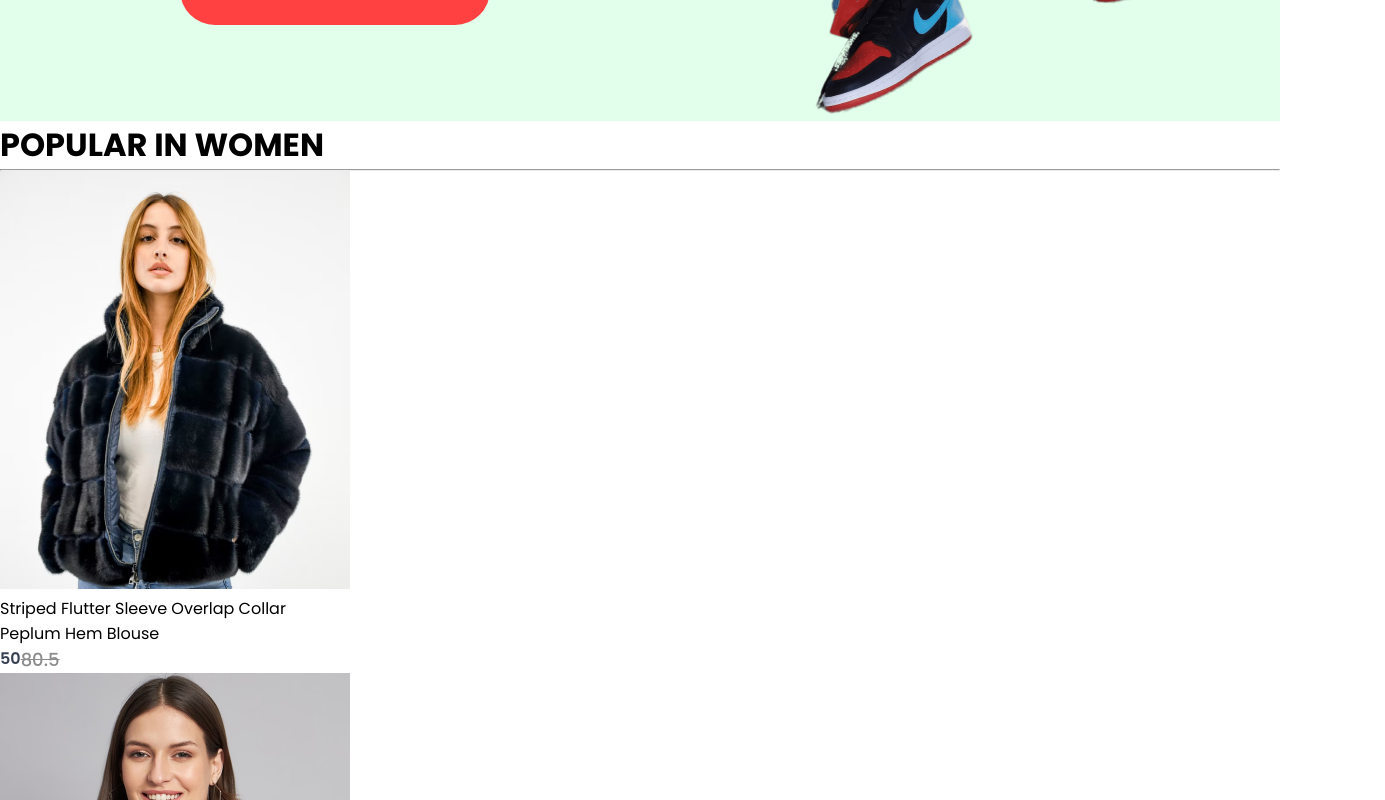
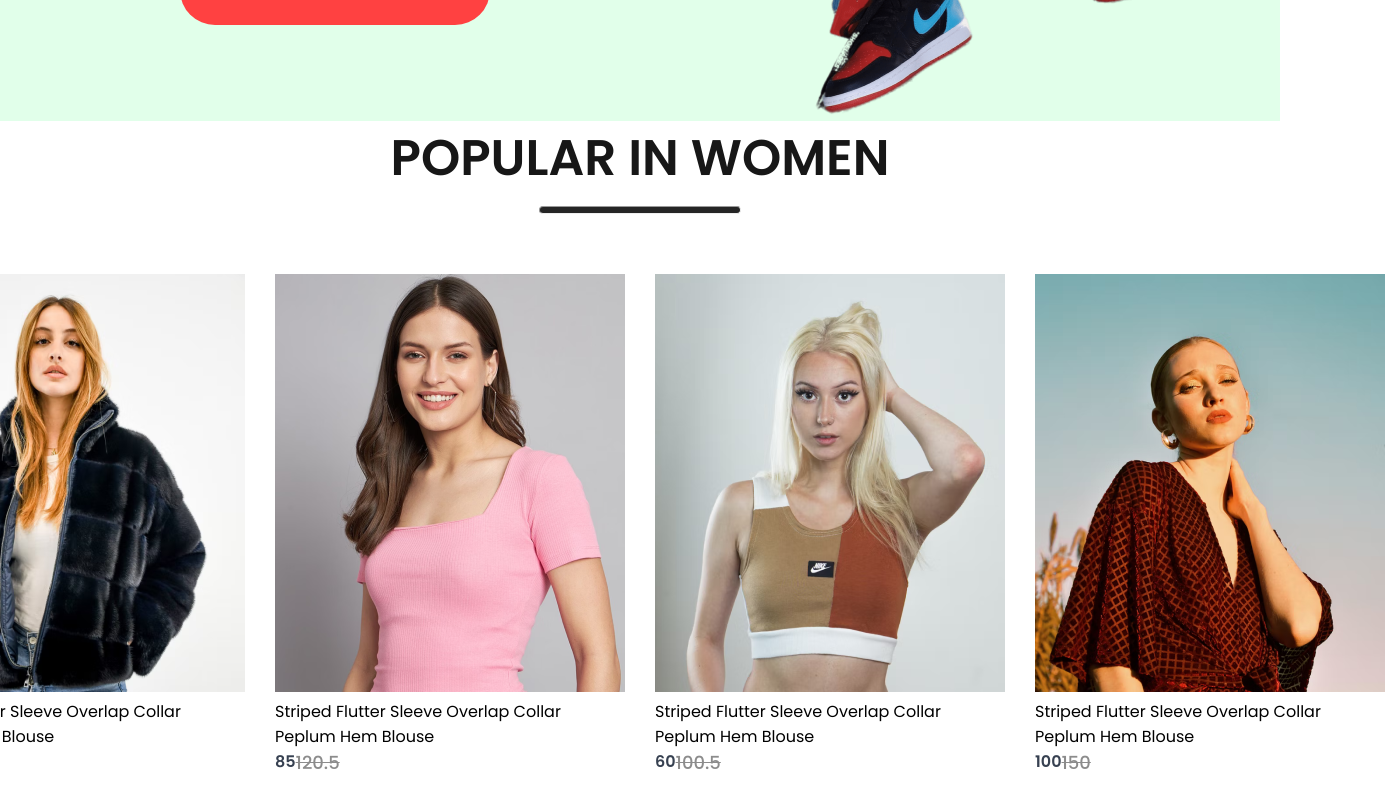
Before and after one commit to 0mar-elsayad/E-commerce-Website, a React (Create React App) app in the folder frontend/: page / in a window 1280 px wide. Shown: the part 780-1580 px from the top of the page, 1385 px wide, since content can reach past the window. Built offline with nearby package versions, Linux system fonts and the light colour scheme.

Commit message:
adding css features to Popular.css

```diff
--- a/frontend/src/Components/Popular/Popular.css
+++ b/frontend/src/Components/Popular/Popular.css
@@ -0,0 +1,23 @@
+.popular{
+    display: flex;
+    flex-direction: column;
+    align-items: center;
+    gap: 10px;
+    height: 90vh;
+}
+.popular h1{
+    color: #171717;
+    font-size: 50px;
+    font-weight: 600;
+}
+.popular hr{
+    width: 200px;
+    height: 6px;
+    border-radius: 10px;
+    background: #252525;
+}
+.popular-item{
+    margin-top: 50px;
+    display: flex;
+    gap: 30px;
+}
```
